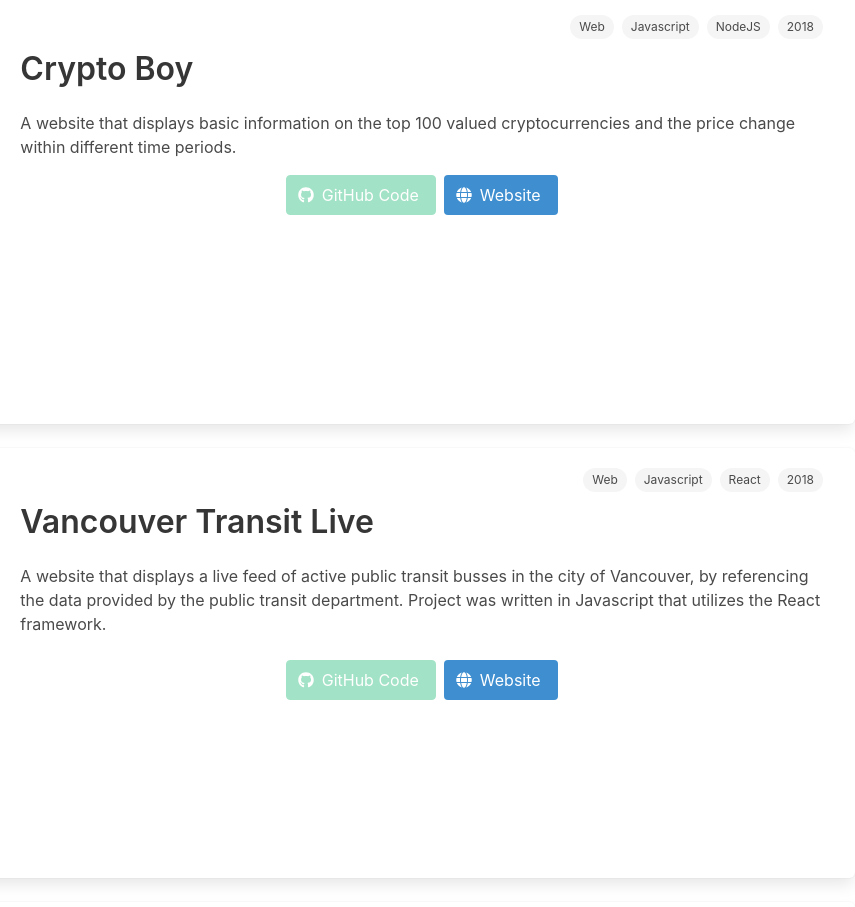
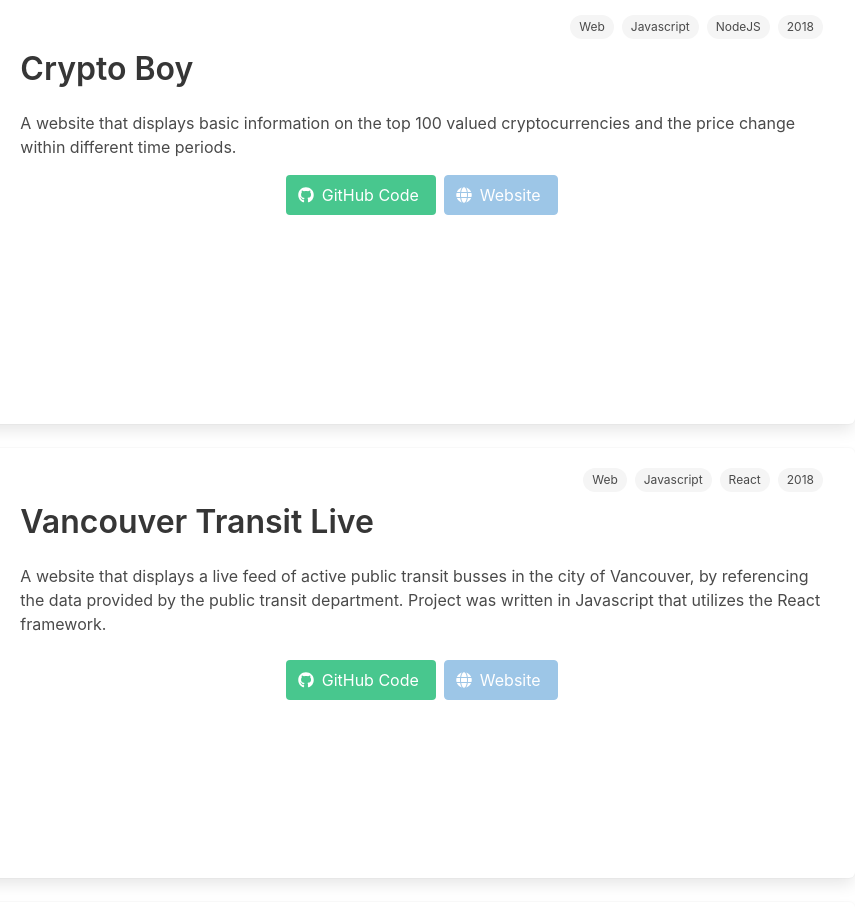
Before and after one commit to dominickhera/dominickhera.github.io, a website: page apps/index.html in a window 1280 px wide. Shown: the part 1533-2440 px from the top of the page, 425-1280 px from the left. Drawn offline with nearby package versions, Linux system fonts and the light colour scheme.

Commit message:
added demos to work page

```diff
--- a/apps/index.html
+++ b/apps/index.html
@@ -273,14 +273,14 @@
           <!-- <progress class="progress is-info" value="10" max="100">10%</progress> -->
       <!-- </div> -->
       <div class="buttons is-centered">
-          <a href="https://github.com/dominickhera/CryptoBoy" class="button is-success" disabled>
+          <a href="https://github.com/dominickhera/CryptoBoy" class="button is-success">
             <span class="icon">
              <i class="fab fa-github"></i>
             </span>
             <span>GitHub Code</span>
           </a>
           <!-- href="https://cryptoboydata.herokuapp.com" -->
-           <a  class="button is-info" title="website is currently broken and being fixed at the moment.">
+           <a  class="button is-info" title="website is currently broken and being fixed at the moment." disabled>
             <span class="disabled icon">
              <i class="fas fa-globe"></i>
             </span>
@@ -321,13 +321,13 @@
         <p>A website that displays a live feed of active public transit busses in the city of Vancouver, by referencing the data provided by the public transit department. Project was written in Javascript that utilizes the React framework.</p>
       </div>
       <div class="buttons is-centered">
-          <a href="https://github.com/dominickhera/VancouverTransitLive" class="button is-success" disabled>
+          <a href="https://github.com/dominickhera/VancouverTransitLive" class="button is-success">
             <span class="icon">
              <i class="fab fa-github"></i>
             </span>
             <span>GitHub Code</span>
           </a>
-           <a href="https://vancouvertransitlive.herokuapp.com" class="button is-info" title="website is currently broken and being fixed at the moment.">
+           <a href="https://vancouvertransitlive.herokuapp.com" class="button is-info" title="website is currently broken and being fixed at the moment." disabled>
             <span class="disabled icon">
              <i class="fas fa-globe"></i>
             </span>
```
Also changed, not shown: apps/work.html (+1 -1 lines).
